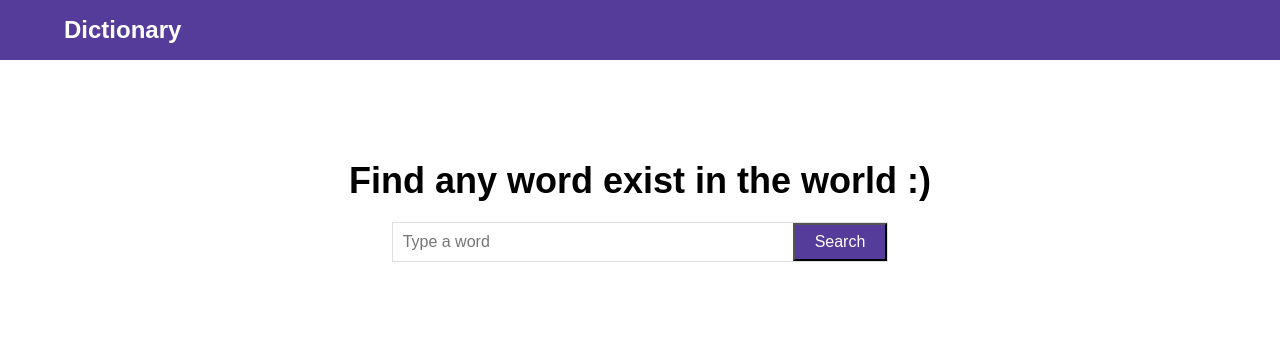
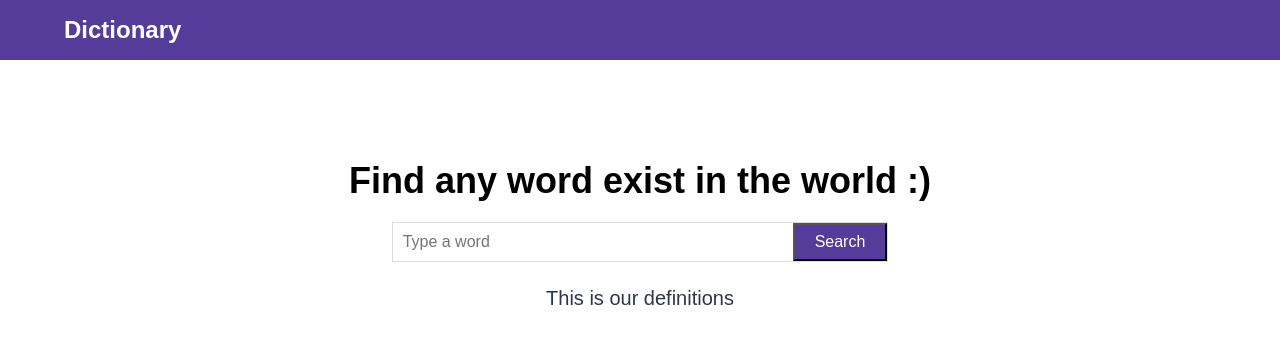
Before and after one commit to satishgupta07/Dictionary-App, a plain HTML site: page index.html in a window 1280 px wide. Drawn offline with Linux system fonts and the light colour scheme; a web font is replaced by a local one.

Commit message:
Build the definition section
Signed-off-by: satishgupta07 <satishgupta.cse01@gmail.com>

```diff
--- a/index.html
+++ b/index.html
@@ -26,6 +26,13 @@
         </div>
     </section>
 
+    <section class="data container">
+        <span class="loading">Loading...</span>
+        <p class="def">This is our definitions</p>
+        <div class="audio"></div>
+        <div class="not__found"></div>
+    </section>
+
     <script src="./app.js"></script>
 </body>
 </html>
--- a/style.css
+++ b/style.css
@@ -54,3 +54,18 @@ button{
     padding: 0 20px;
     cursor: pointer;
 }
+
+section.data{
+    max-width: 600px;
+    margin: 0 auto;
+    margin-top: 20px;
+    text-align: center;
+}
+.loading {
+    display: none;
+}
+section.data p.def {
+    font-size: 20px;
+    color: #2D3748;
+    line-height: 1.6;
+}
```
